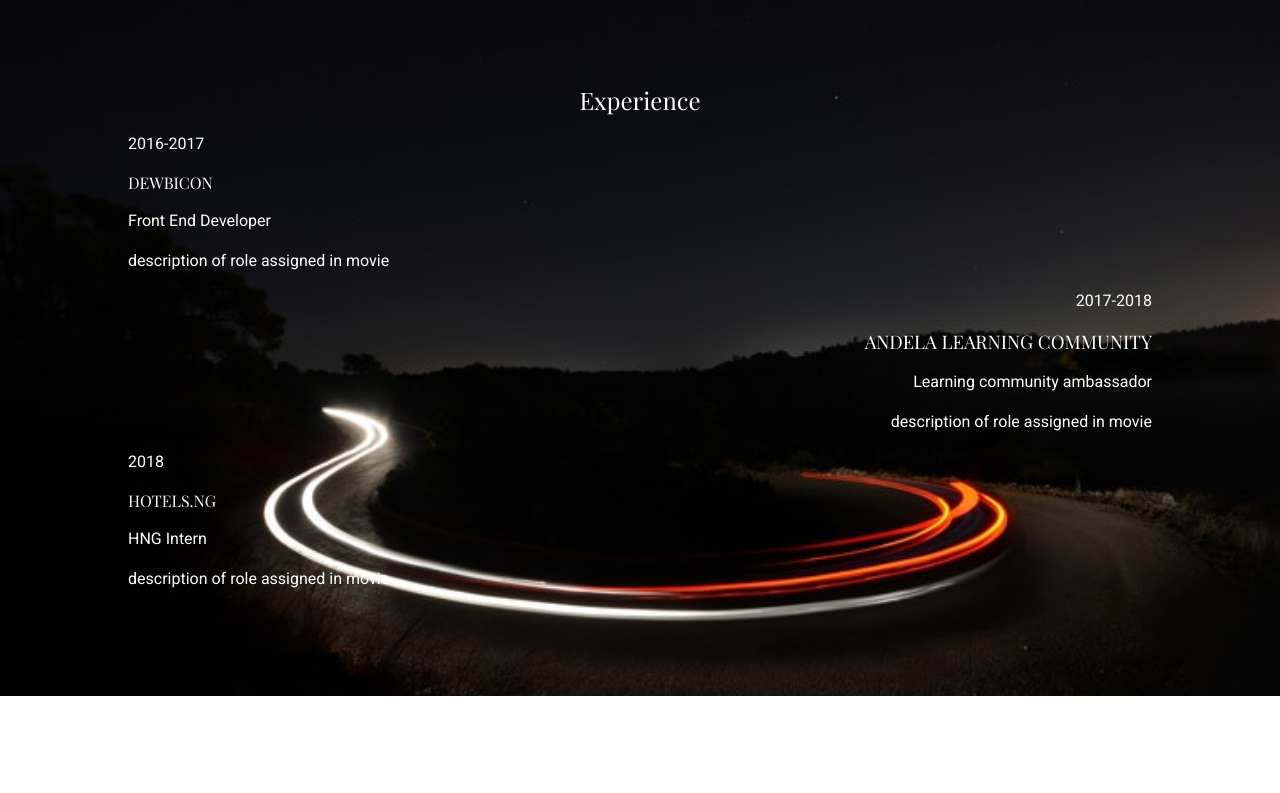
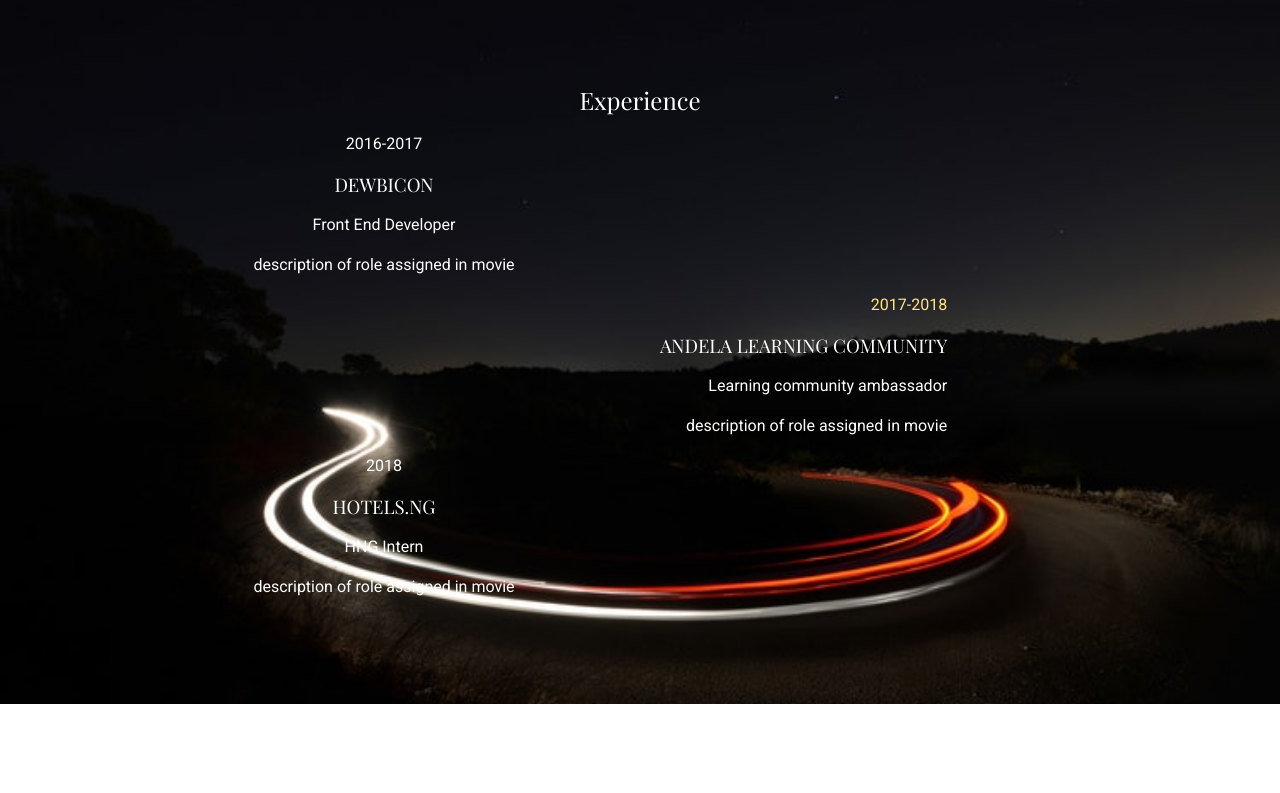
Before and after one commit to slightlynerd/portfolio, a plain HTML site: page index.html in a window 1280 px wide. Shown: the part 1340-2133 px from the top of the page. Drawn offline with nearby package versions, Linux system fonts and the light colour scheme; a web font is replaced by a local one.

Commit message:
started working on experience section

```diff
--- a/index.html
+++ b/index.html
@@ -125,6 +125,9 @@
       .right {
         text-align: right;
       }
+      .center {
+        text-align: center;
+      }
       .left {
         text-align: left;
       }
@@ -217,23 +220,24 @@
     <div class="exp">
       <div class="section">
           <h2>Experience</h2>
-          <div>
-            <p class="left">2016-2017</p>
-            <h4 class="left">DEWBICON</h4>
-            <p class="left">Front End Developer</p>
-            <p class="left">description of role assigned in movie</p>
+          <div style="width: 50%;">
+              <p class="center">2016-2017</p>
+              <h3 class="center">DEWBICON</h3>
+              <p class="center">Front End Developer</p>
+              <p class="center">description of role assigned in movie</p>
           </div>
-          <div>
-            <p class="right">2017-2018</p>
+
+          <div style="width: 80%;">
+            <p style="color: #ffe57f;" class="right">2017-2018</p>
             <h3 class="right">ANDELA LEARNING COMMUNITY</h3>
             <p class="right">Learning community ambassador</p>
             <p class="right">description of role assigned in movie</p>
           </div>
-          <div>
-            <p class="left">2018</p>
-            <h4 class="left">HOTELS.NG</h4>
-            <p class="left">HNG Intern</p>
-            <p class="left">description of role assigned in movie</p>
+          <div style="width: 50%;">
+            <p class="center">2018</p>
+            <h3 class="center">HOTELS.NG</h3>
+            <p class="center">HNG Intern</p>
+            <p class="center">description of role assigned in movie</p>
           </div>
       </div>
 
@@ -265,12 +269,11 @@
           <button>Send</button>
         </form>
       </div>
-      <div></div>
     </div>
 
     <div>
         <footer class="footnotes">
-          <p>&copy 2018 Kelvin Gobo. All Rights Reserved.</p>
+          <p>&copy 2018 by Kelvin Gobo</p>
           <div>
             <a href="https://www.facebook.com/kelvin.gobo"><i class="fab fa-facebook-f"></i></a>
             <a href="https://twitter.com/kelvingobo"><i class="fab fa-twitter"></i></a>
```
